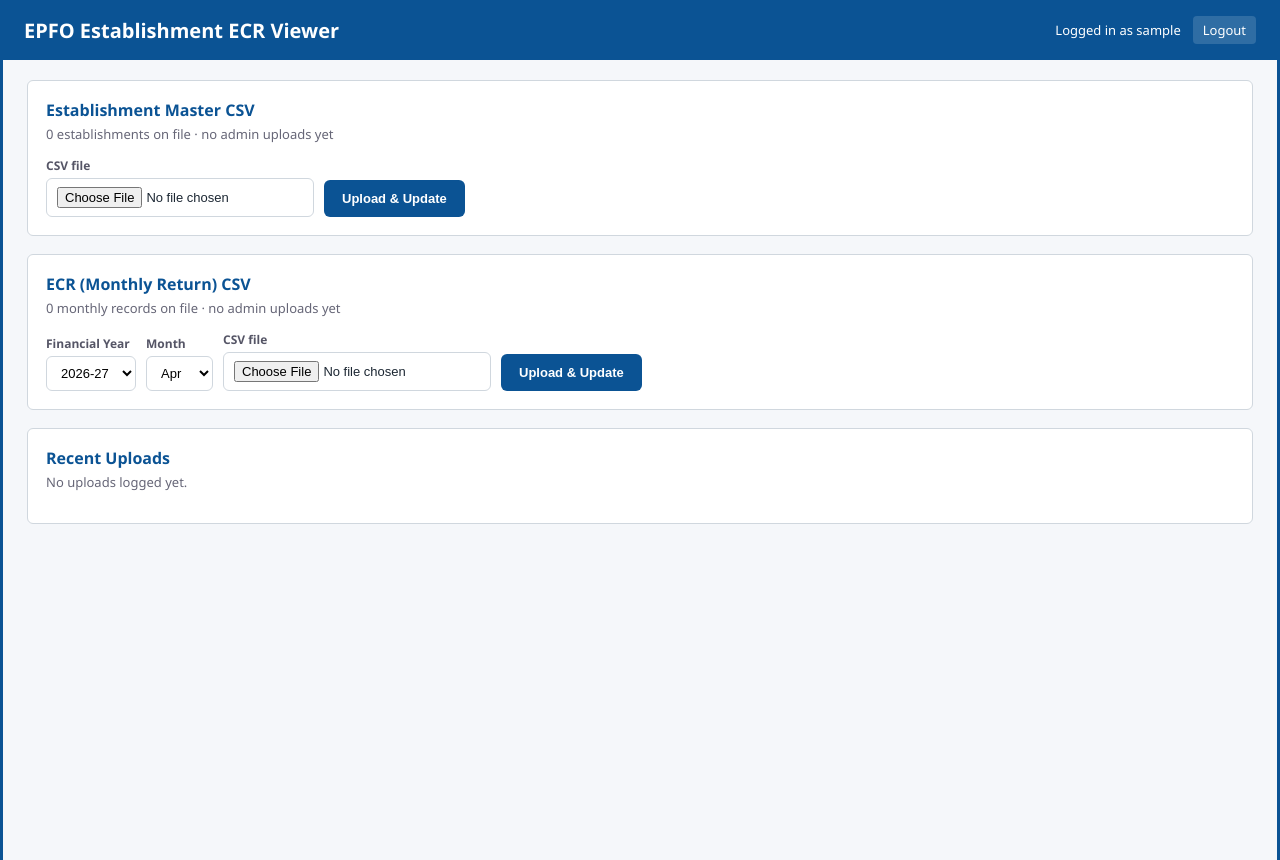
After one commit to EPFRAGHU/ecr-viewer, a Flask app: page /admin/upload in a window 1280 px wide. The commit adds this page. Run offline with Flask 3, Linux system fonts and the light colour scheme; the visitor is signed in with stand-in values (Sample User, id 1).

Commit message:
Add admin upload page, establishment coverage fields
- New /admin/login + /admin/upload: single-admin session auth
  (SECRET_KEY/ADMIN_USERNAME/ADMIN_PASSWORD_HASH env vars), CSV upload
  for Establishment Master and single-month ECR data with per-row
  validation, transaction-safe upsert, insert/updated/skipped summary,
  and an upload_log audit table (last 10 shown on the page).
- Main viewer header now shows a data-as-of date and upload count, plus
  an Admin Login link.
- Establishment detail grid: add Date of Coverage, Industry Category,
  Coverage Section (COVER_DATE/INDUSTRY/COVERAGE_SECTION from the real
  MIS export), wired through db.py, import_data.py, app.py API, and
  templates/index.html.
- db.py: auto-patch missing columns on existing tables so an already
  deployed database picks up new columns without a manual migration.
- Extract templates/_base.html for shared header/layout across pages.

```diff
--- a/app.py
+++ b/app.py
@@ -1,10 +1,23 @@
-from flask import Flask, request, jsonify, render_template
+import os
+from datetime import date
+from functools import wraps
+
+from flask import Flask, request, jsonify, render_template, session, redirect, url_for
 from sqlalchemy import select, or_, and_
+from werkzeug.security import check_password_hash
 
-from db import engine, init_db, establishments, ecr_monthly
+import csv_upload
+from db import (
+    engine, init_db, establishments, ecr_monthly,
+    get_data_stats, get_recent_uploads, get_overall_upload_status,
+)
 
 app = Flask(__name__)
+app.secret_key = os.environ.get("SECRET_KEY", "dev-secret-change-me")
 init_db()
+
+ADMIN_USERNAME = os.environ.get("ADMIN_USERNAME")
+ADMIN_PASSWORD_HASH = os.environ.get("ADMIN_PASSWORD_HASH")
 
 # Display order: Apr, May, ... Dec, Jan, Feb, Mar
 DISPLAY_MONTHS = [4, 5, 6, 7, 8, 9, 10, 11, 12, 1, 2, 3]
@@ -23,9 +36,117 @@ def bucket_year(calendar_year: int, calendar_month: int) -> int:
     return calendar_year
 
 
+def calendar_year_for(fy_year: int, calendar_month: int) -> int:
+    """Inverse of bucket_year: the calendar year a given month falls in
+    within display/financial year `fy_year` (Apr fy_year - Mar fy_year+1)."""
+    if calendar_month in (1, 2, 3):
+        return fy_year + 1
+    return fy_year
+
+
+def admin_required(view):
+    @wraps(view)
+    def wrapped(*args, **kwargs):
+        if not session.get("is_admin"):
+            return redirect(url_for("admin_login", next=request.path))
+        return view(*args, **kwargs)
+    return wrapped
+
+
 @app.route("/")
 def index():
-    return render_template("index.html")
+    status = get_overall_upload_status()
+    header_info = None
+    if status["last_updated"]:
+        header_info = {
+            "date": status["last_updated"].strftime("%d %b %Y"),
+            "version": status["version"],
+        }
+    return render_template("index.html", header_info=header_info)
+
+
+@app.route("/admin/login", methods=["GET", "POST"])
+def admin_login():
+    error = None
+    if request.method == "POST":
+        username = request.form.get("username", "")
+        password = request.form.get("password", "")
+        if (ADMIN_USERNAME and ADMIN_PASSWORD_HASH
+                and username == ADMIN_USERNAME
+                and check_password_hash(ADMIN_PASSWORD_HASH, password)):
+            session["is_admin"] = True
+            session["admin_user"] = username
+            return redirect(request.args.get("next") or url_for("admin_upload_page"))
+        error = "Invalid username or password."
+    return render_template("admin_login.html", error=error)
+
+
+@app.route("/admin/logout")
+def admin_logout():
+    session.clear()
+    return redirect(url_for("admin_login"))
+
+
+def _render_admin_upload(summary=None):
+    stats = get_data_stats()
+    recent = get_recent_uploads(10)
+    today = date.today()
+    current_fy_start = bucket_year(today.year, today.month)
+    fy_years = list(range(current_fy_start - 9, current_fy_start + 1))[::-1]
+    return render_template(
+        "admin_upload.html",
+        stats=stats, recent=recent, summary=summary, fy_years=fy_years,
+        display_months=[(m, MONTH_LABEL[m]) for m in DISPLAY_MONTHS],
+        admin_user=session.get("admin_user"), month_label=MONTH_LABEL,
+    )
+
+
+@app.route("/admin/upload", methods=["GET"])
+@admin_required
+def admin_upload_page():
+    return _render_admin_upload()
+
+
+@app.route("/admin/upload/master", methods=["POST"])
+@admin_required
+def admin_upload_master():
+    file = request.files.get("file")
+    try:
+        summary = csv_upload.process_master_csv(file, session.get("admin_user", "admin"))
+        summary["type"] = "master"
+    except csv_upload.UploadError as e:
+        summary = {"type": "master", "error": str(e)}
+    except Exception as e:
+        app.logger.exception("Unexpected error processing master CSV upload")
+        summary = {"type": "master", "error": f"Unexpected error while processing the file: {e}"}
+    return _render_admin_upload(summary=summary)
+
+
+@app.route("/admin/upload/ecr", methods=["POST"])
+@admin_required
+def admin_upload_ecr():
+    file = request.files.get("file")
+    try:
+        fy_year = int(request.form.get("fy_year"))
+        fy_month = int(request.form.get("fy_month"))
+    except (TypeError, ValueError):
+        return _render_admin_upload(
+            summary={"type": "ecr", "error": "Please select a valid Financial Year and Month."}
+        )
+    try:
+        calendar_year = calendar_year_for(fy_year, fy_month)
+        summary = csv_upload.process_ecr_csv(
+            file, session.get("admin_user", "admin"), fy_year, fy_month, calendar_year
+        )
+        summary["type"] = "ecr"
+        summary["fy_label"] = f"{fy_year}-{str(fy_year + 1)[-2:]}"
+        summary["month_label"] = MONTH_LABEL.get(fy_month, "?")
+    except csv_upload.UploadError as e:
+        summary = {"type": "ecr", "error": str(e)}
+    except Exception as e:
+        app.logger.exception("Unexpected error processing ECR CSV upload")
+        summary = {"type": "ecr", "error": f"Unexpected error while processing the file: {e}"}
+    return _render_admin_upload(summary=summary)
 
 
 @app.route("/api/search")
@@ -96,6 +217,9 @@ def api_establishment(est_id):
         "city": est["city"],
         "district": est["district"],
         "pin": est["pin"],
+        "cover_date": est["cover_date"],
+        "industry": est["industry"],
+        "coverage_section": est["coverage_section"],
         "email": est["email"],
         "task_id": est["task_id"],
         "dsc": est["dsc"],
@@ -106,6 +230,5 @@ def api_establishment(est_id):
 
 
 if __name__ == "__main__":
-    import os
     port = int(os.environ.get("PORT", 5001))
     app.run(debug=True, port=port)
--- a/import_data.py
+++ b/import_data.py
@@ -82,6 +82,9 @@ def load_master(path):
                 "city": _clean(row.get("CITY")),
                 "district": _clean(row.get("DISTRICT_NAME")),
                 "pin": _clean(row.get("PIN_CODE")),
+                "cover_date": _clean(row.get("COVER_DATE")),
+                "industry": _clean(row.get("INDUSTRY")),
+                "coverage_section": _clean(row.get("COVERAGE_SECTION")),
                 "email": _clean(row.get("PRIMARY_EMAIL")),
                 "task_id": _clean(row.get("ACC_TASK_ID")),
                 "dsc": _clean(row.get("DSC")),
--- /dev/null
+++ b/templates/_base.html
@@ -0,0 +1,37 @@
+<!DOCTYPE html>
+<html lang="en">
+<head>
+<meta charset="UTF-8">
+<title>{% block title %}EPFO ECR Viewer{% endblock %}</title>
+<style>
+  :root { --blue: #0b5394; --border: #d0d7de; --miss: #fdecea; --hit: #eaf6ea; }
+  * { box-sizing: border-box; }
+  html, body { width: 100%; overflow-x: hidden; }
+  body { font-family: Segoe UI, Arial, sans-serif; margin: 0; background: #f5f7fa; color: #1c2733; }
+  header { background: var(--blue); color: white; padding: 16px 24px; display: flex; align-items: center; justify-content: space-between; flex-wrap: wrap; gap: 6px; }
+  header h1 { margin: 0; font-size: 20px; font-weight: 600; }
+  header .header-right { font-size: 13px; text-align: right; display: flex; align-items: center; gap: 12px; }
+  header .header-right a { color: white; }
+  header .header-right a.btn-link { background: rgba(255,255,255,0.15); padding: 5px 10px; border-radius: 4px; text-decoration: none; }
+  header .header-right a.btn-link:hover { background: rgba(255,255,255,0.28); }
+  .wrap { width: 100%; margin: 0 auto; padding: 20px 24px; border-left: 3px solid var(--blue); border-right: 3px solid var(--blue); min-height: 100vh; }
+  table { border-collapse: collapse; width: 100%; table-layout: fixed; font-size: 11px; }
+  th, td { border: 1px solid var(--border); padding: 3px 2px; text-align: center; white-space: normal; word-break: break-word; overflow: hidden; }
+  th.row-label, td.row-label { width: 90px; }
+  thead th { background: #f8fafc; font-weight: 600; }
+  .missed { background: var(--miss); color: #a33; }
+  .filed { background: var(--hit); }
+  .row-label { text-align: left; font-weight: 600; background: #fafbfc; }
+  {% block extra_style %}{% endblock %}
+</style>
+</head>
+<body>
+<header>
+  <h1>EPFO Establishment ECR Viewer</h1>
+  <div class="header-right">{% block header_right %}{% endblock %}</div>
+</header>
+<div class="wrap">
+{% block content %}{% endblock %}
+</div>
+</body>
+</html>
--- /dev/null
+++ b/templates/admin_upload.html
@@ -0,0 +1,146 @@
+{% extends "_base.html" %}
+{% block title %}Admin Upload - EPFO ECR Viewer{% endblock %}
+{% block extra_style %}
+  .panel { background: white; border: 1px solid var(--border); border-radius: 6px; padding: 18px; margin-bottom: 18px; }
+  .panel h2 { margin: 0 0 4px; font-size: 16px; color: var(--blue); }
+  .panel .stat-line { font-size: 13px; color: #667; margin-bottom: 14px; }
+  .upload-row { display: flex; flex-wrap: wrap; gap: 10px; align-items: flex-end; }
+  .field { display: flex; flex-direction: column; gap: 4px; }
+  .field label { font-size: 12px; font-weight: 600; color: #556; }
+  .field select, .field input[type=file] { padding: 8px 10px; font-size: 13px; border: 1px solid var(--border); border-radius: 6px; background: white; }
+  .panel button { padding: 9px 18px; font-size: 13px; font-weight: 600; color: white; background: var(--blue); border: none; border-radius: 6px; cursor: pointer; height: 37px; }
+  .panel button:hover { opacity: 0.92; }
+  .spinner-row { display: none; align-items: center; gap: 8px; font-size: 13px; color: #667; margin-top: 10px; }
+  .spinner-row.active { display: flex; }
+  .spinner { width: 14px; height: 14px; border: 2px solid var(--border); border-top-color: var(--blue); border-radius: 50%; animation: spin 0.8s linear infinite; }
+  @keyframes spin { to { transform: rotate(360deg); } }
+  .summary-box { margin-top: 16px; padding: 12px 14px; border-radius: 6px; font-size: 13px; }
+  .summary-box.ok { background: var(--hit); }
+  .summary-box.err { background: var(--miss); color: #a33; }
+  .summary-box .counts { font-weight: 600; margin-bottom: 6px; }
+  .summary-box ul { margin: 6px 0 0; padding-left: 18px; max-height: 160px; overflow-y: auto; }
+  table.log { font-size: 12px; table-layout: auto; width: auto; min-width: 100%; }
+  table.log th, table.log td { text-align: left; padding: 5px 8px; white-space: nowrap; width: auto; }
+{% endblock %}
+{% block header_right %}
+  <span>Logged in as {{ admin_user }}</span>
+  <a class="btn-link" href="{{ url_for('admin_logout') }}">Logout</a>
+{% endblock %}
+{% block content %}
+  <div class="panel">
+    <h2>Establishment Master CSV</h2>
+    <div class="stat-line">
+      {{ stats.master.count }} establishments on file
+      {% if stats.master.last_updated %}&middot; last updated {{ stats.master.last_updated.strftime('%d %b %Y %H:%M') }}{% else %}&middot; no admin uploads yet{% endif %}
+    </div>
+    <form method="post" action="{{ url_for('admin_upload_master') }}" enctype="multipart/form-data" onsubmit="return showSpinner('master-spinner')">
+      <div class="upload-row">
+        <div class="field">
+          <label for="master-file">CSV file</label>
+          <input type="file" id="master-file" name="file" accept=".csv" required>
+        </div>
+        <button type="submit">Upload &amp; Update</button>
+      </div>
+    </form>
+    <div class="spinner-row" id="master-spinner"><div class="spinner"></div> Processing...</div>
+    {% if summary and summary.type == 'master' %}
+      {% if summary.error %}
+        <div class="summary-box err">{{ summary.error }}</div>
+      {% else %}
+        <div class="summary-box ok">
+          <div class="counts">{{ summary.rows_read }} rows read &middot; {{ summary.inserted }} inserted &middot; {{ summary.updated }} updated &middot; {{ summary.skipped }} skipped</div>
+          {% if summary.errors %}
+            <div>Skipped rows:</div>
+            <ul>
+              {% for err in summary.errors %}<li>{{ err }}</li>{% endfor %}
+            </ul>
+            {% if summary.errors_truncated %}<div>...and more not shown.</div>{% endif %}
+          {% endif %}
+        </div>
+      {% endif %}
+    {% endif %}
+  </div>
+
+  <div class="panel">
+    <h2>ECR (Monthly Return) CSV</h2>
+    <div class="stat-line">
+      {{ stats.ecr.count }} monthly records on file
+      {% if stats.ecr.last_updated %}&middot; last updated {{ stats.ecr.last_updated.strftime('%d %b %Y %H:%M') }}{% else %}&middot; no admin uploads yet{% endif %}
+    </div>
+    <form method="post" action="{{ url_for('admin_upload_ecr') }}" enctype="multipart/form-data" onsubmit="return showSpinner('ecr-spinner')">
+      <div class="upload-row">
+        <div class="field">
+          <label for="fy_year">Financial Year</label>
+          <select id="fy_year" name="fy_year" required>
+            {% for y in fy_years %}<option value="{{ y }}">{{ y }}-{{ '%02d' % ((y + 1) % 100) }}</option>{% endfor %}
+          </select>
+        </div>
+        <div class="field">
+          <label for="fy_month">Month</label>
+          <select id="fy_month" name="fy_month" required>
+            {% for m, label in display_months %}<option value="{{ m }}">{{ label }}</option>{% endfor %}
+          </select>
+        </div>
+        <div class="field">
+          <label for="ecr-file">CSV file</label>
+          <input type="file" id="ecr-file" name="file" accept=".csv" required>
+        </div>
+        <button type="submit">Upload &amp; Update</button>
+      </div>
+    </form>
+    <div class="spinner-row" id="ecr-spinner"><div class="spinner"></div> Processing...</div>
+    {% if summary and summary.type == 'ecr' %}
+      {% if summary.error %}
+        <div class="summary-box err">{{ summary.error }}</div>
+      {% else %}
+        <div class="summary-box ok">
+          <div class="counts">{{ summary.fy_label }} {{ summary.month_label }}: {{ summary.rows_read }} rows read &middot; {{ summary.inserted }} inserted &middot; {{ summary.updated }} updated &middot; {{ summary.skipped }} skipped</div>
+          {% if summary.errors %}
+            <div>Skipped rows:</div>
+            <ul>
+              {% for err in summary.errors %}<li>{{ err }}</li>{% endfor %}
+            </ul>
+            {% if summary.errors_truncated %}<div>...and more not shown.</div>{% endif %}
+          {% endif %}
+        </div>
+      {% endif %}
+    {% endif %}
+  </div>
+
+  <div class="panel">
+    <h2>Recent Uploads</h2>
+    {% if recent %}
+      <div style="overflow-x: auto;">
+      <table class="log">
+        <thead>
+          <tr><th>When</th><th>Admin</th><th>Type</th><th>Period</th><th>File</th><th>Read</th><th>Inserted</th><th>Updated</th><th>Skipped</th></tr>
+        </thead>
+        <tbody>
+          {% for u in recent %}
+          <tr>
+            <td>{{ u.uploaded_at.strftime('%d %b %Y %H:%M') }}</td>
+            <td>{{ u.admin_user }}</td>
+            <td>{{ u.data_type }}</td>
+            <td>{% if u.fy_year %}{{ u.fy_year }}-{{ '%02d' % ((u.fy_year + 1) % 100) }} {{ month_label.get(u.fy_month, '') }}{% else %}-{% endif %}</td>
+            <td>{{ u.filename }}</td>
+            <td>{{ u.rows_read }}</td>
+            <td>{{ u.rows_inserted }}</td>
+            <td>{{ u.rows_updated }}</td>
+            <td>{{ u.rows_skipped }}</td>
+          </tr>
+          {% endfor %}
+        </tbody>
+      </table>
+      </div>
+    {% else %}
+      <div class="stat-line">No uploads logged yet.</div>
+    {% endif %}
+  </div>
+
+<script>
+function showSpinner(id) {
+  document.getElementById(id).classList.add('active');
+  return true;
+}
+</script>
+{% endblock %}
```
Also changed, not shown: csv_upload.py (added, +200 -0 lines), db.py (+120 -3 lines), templates/admin_login.html (added, +24 -0 lines), templates/index.html (+14 -28 lines), README.md.
